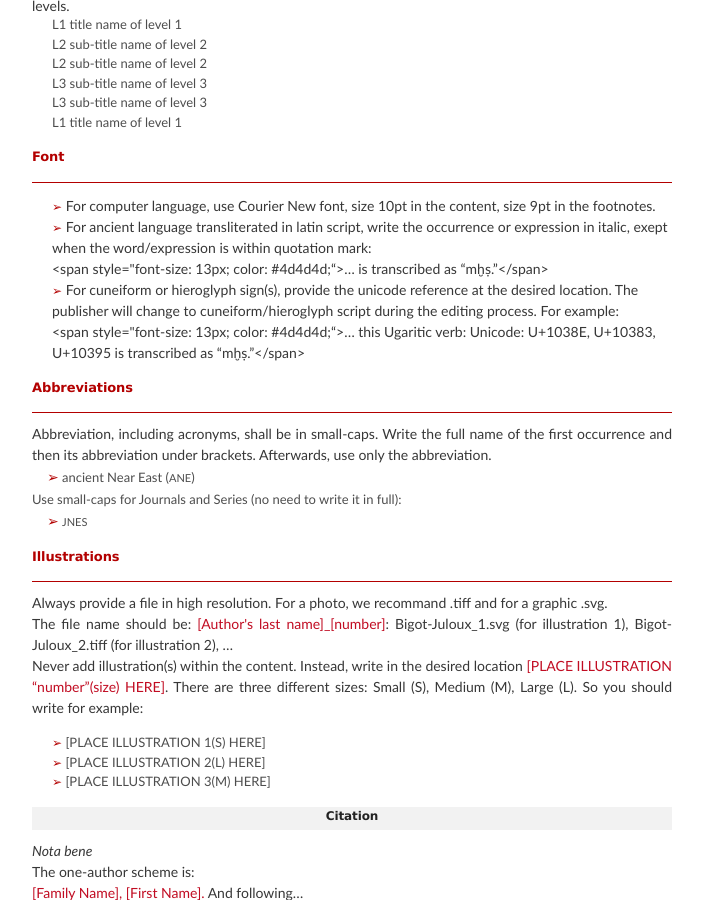
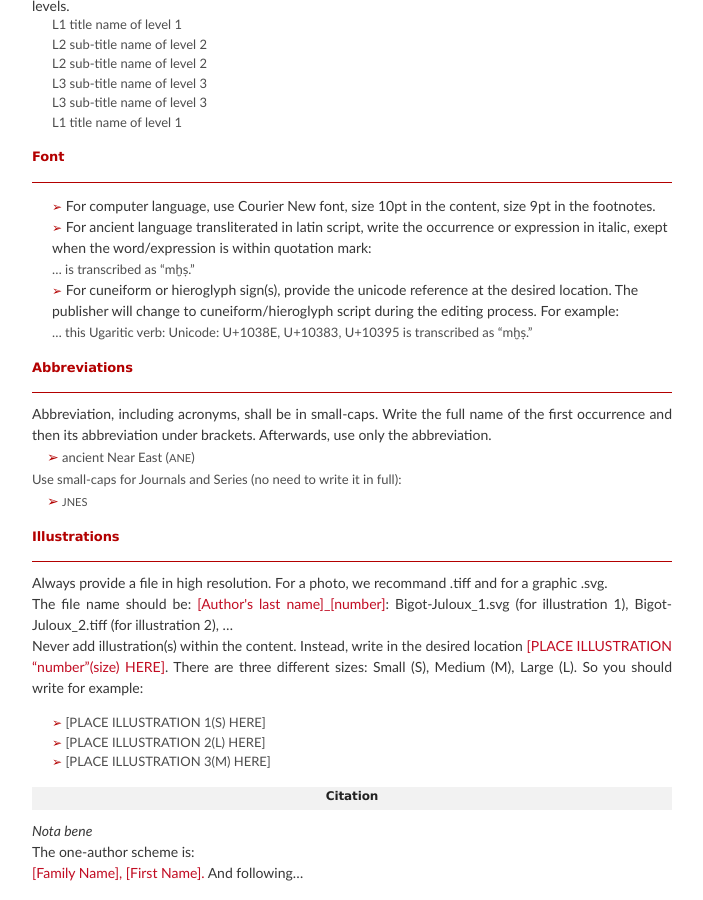
Before and after one commit to vbigot-juloux/ane-research-humanities, a Jekyll site: the page built from docs/Guidelines.md, in a window 1280 px wide and 900 px high, scrolled down 587 px. Shown: the whole window, without its empty margins (288-991 px from the left). Built offline with Jekyll 4.4.1, drawn with Linux system fonts in a browser that asks for light colours; the repository's description, which GitHub fills in, is left out.

Commit message:
Update Guidelines.md

```diff
--- a/docs/Guidelines.md
+++ b/docs/Guidelines.md
@@ -38,10 +38,10 @@ layout: default
 <ul style="list-style-type: none">
   <li style="margin-top: 12px"><span style="color:#b30000; font-size: 12px;">&#x27A2;</span> For computer language, use Courier New font, size 10pt in the content, size 9pt in the footnotes.</li>
   <li><span style="color:#b30000; font-size: 12px;">&#x27A2;</span> For ancient language transliterated in latin script, write the occurrence or expression in italic, exept when the word/expression is within quotation mark:<br />
-    <span style="font-size: 13px; color: #4d4d4d;“>… is transcribed as “mḫṣ.”</span>
+    <span style="font-size: 13px; color: #4d4d4d;">… is transcribed as “mḫṣ.”</span>
   </li>
   <li><span style="color:#b30000; font-size: 12px;">&#x27A2;</span> For cuneiform or hieroglyph sign(s), provide the unicode reference at the desired location. The publisher will change to cuneiform/hieroglyph script during the editing process. For example:<br />
-    <span style="font-size: 13px; color: #4d4d4d;“>… this Ugaritic verb: Unicode: U+1038E, U+10383, U+10395 is transcribed as “mḫṣ.”</span></li>
+    <span style="font-size: 13px; color: #4d4d4d;">… this Ugaritic verb: Unicode: U+1038E, U+10383, U+10395 is transcribed as “mḫṣ.”</span></li>
   </ul>
 
 <h3 style="color:#b30000;">Abbreviations</h3>
```
